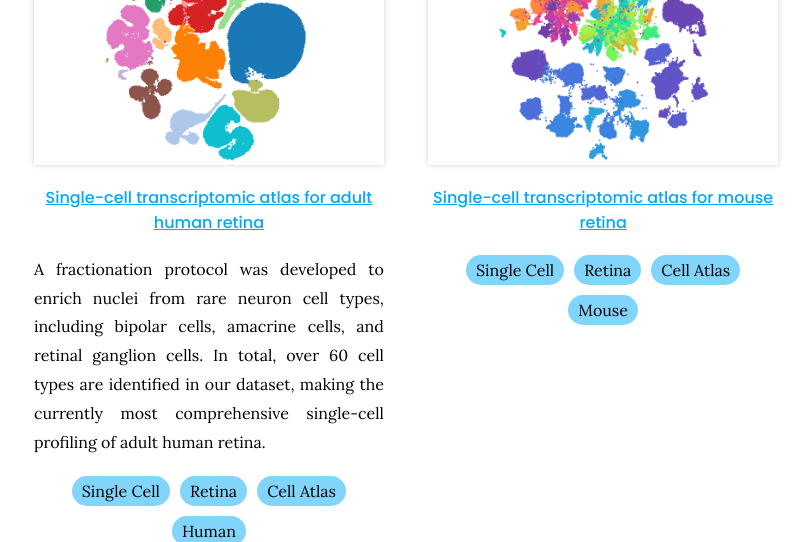
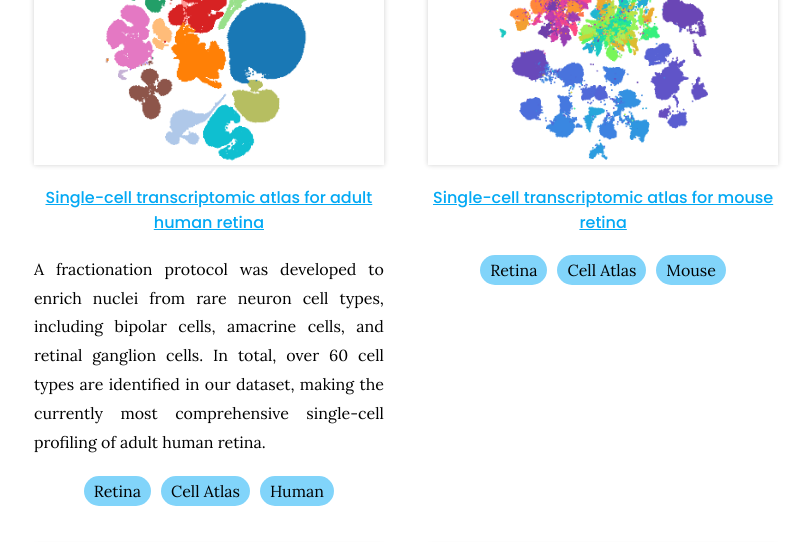
Before and after one commit to RCHENLAB/rchenlab.github.io, a Jekyll site: the page built from resources/index.md, in a window 1280 px wide and 900 px high, scrolled down 2095 px, cut to the strip 0-542 px from the top of the window. Shown: the whole strip, without its empty margins (234-1045 px from the left). Built offline with Jekyll 4.4.1, drawn with Linux system fonts in a browser that asks for light colours.

Commit message:
Update tools.yaml

```diff
--- a/_data/tools.yaml
+++ b/_data/tools.yaml
@@ -6,7 +6,6 @@
   description: A fractionation protocol was developed to enrich nuclei from rare neuron cell types, including bipolar cells, amacrine cells, and retinal ganglion cells. In total, over 60 cell types are identified in our dataset, making the currently most comprehensive single-cell profiling of adult human retina.
   repo:
   tags:
-    - Single Cell
     - Retina
     - Cell Atlas
     - Human
@@ -19,7 +18,6 @@
   description:
   repo:
   tags:
-    - Single Cell
     - Retina
     - Cell Atlas
     - Mouse
```
